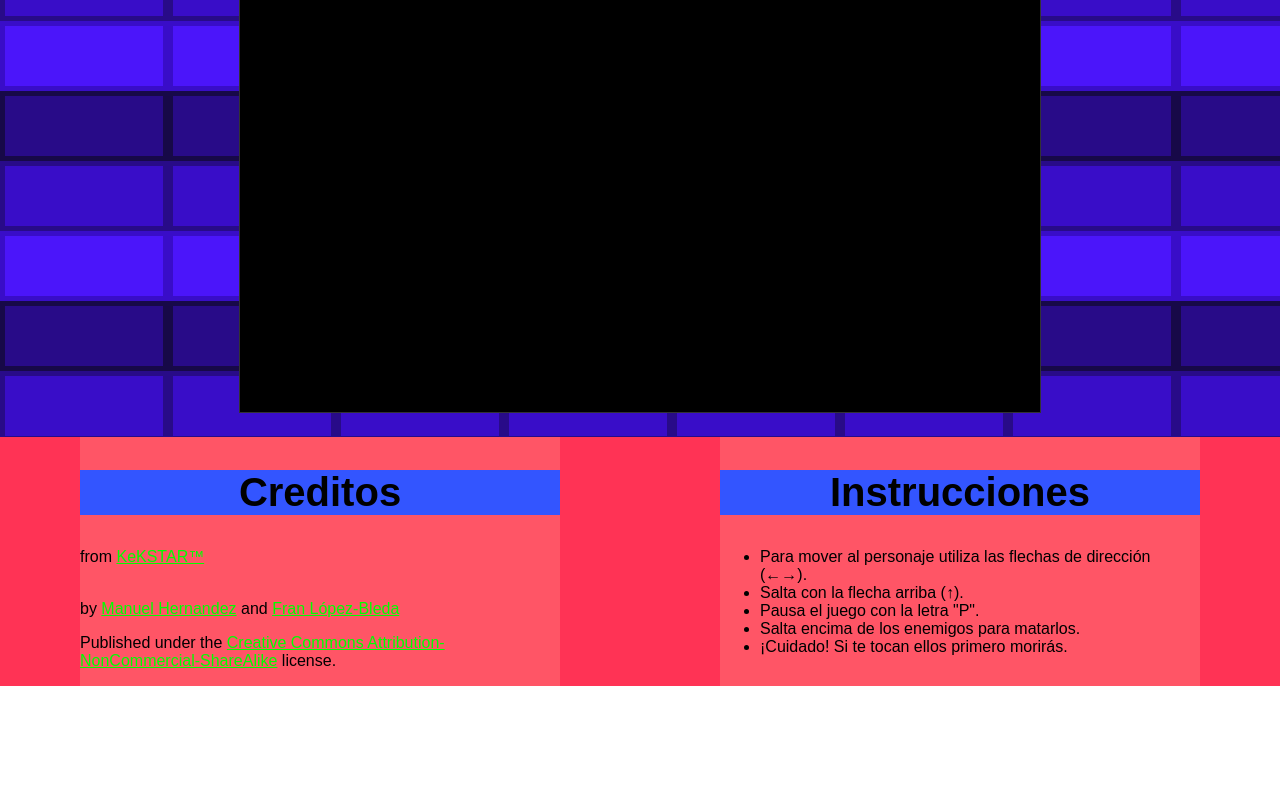
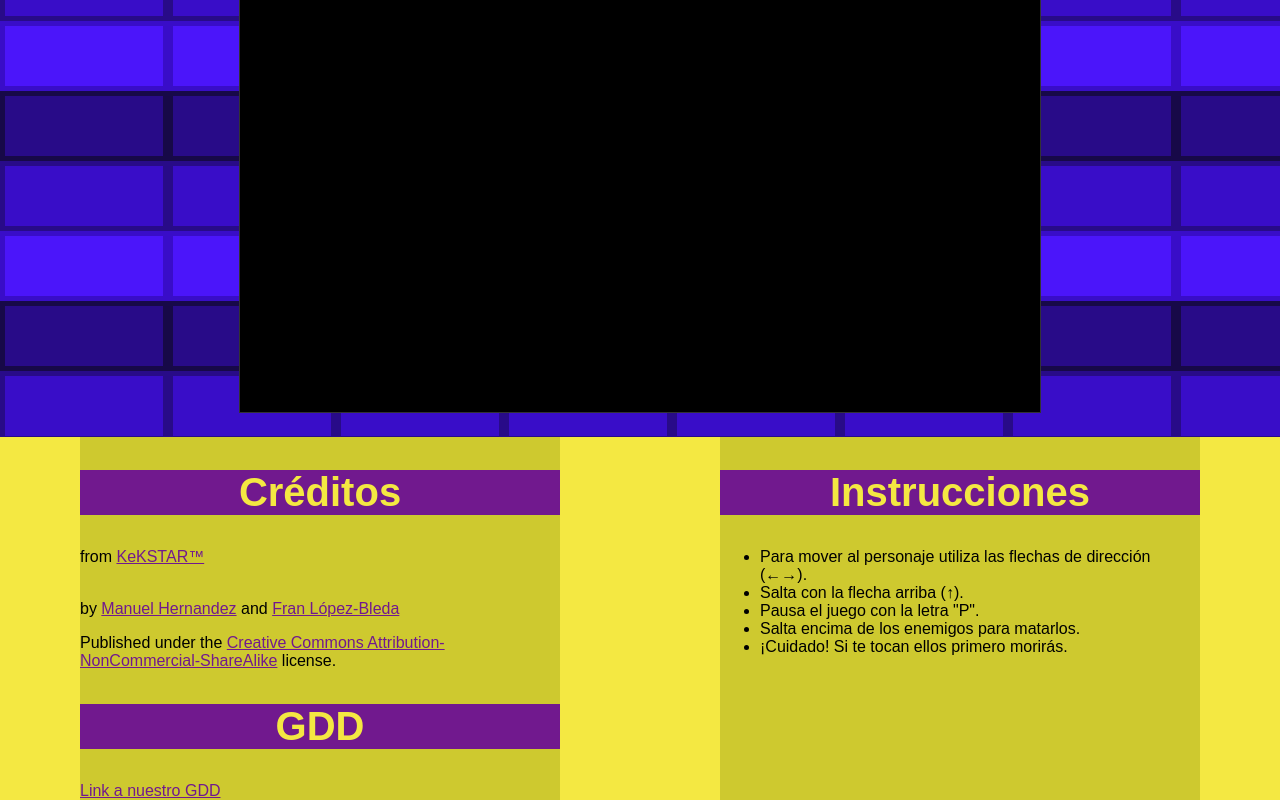
Before and after one commit to usabilidadgang/usabilidadgang.github.io, a plain HTML site: page index.html in a window 1280 px wide. Shown: the part 329-1129 px from the top of the page. Before the commit the page ends 1015 px from the top, so only its background shows below. Drawn offline with Linux system fonts and the light colour scheme; a script that the page names is missing.

Commit message:
Cambiado index y css de ultima hora. Ahora puedes acceder al GDD desde un link

```diff
--- a/index.html
+++ b/index.html
@@ -27,11 +27,13 @@
   <footer>
       <section class="s2">
       <section class="s1">
-      <h2>Creditos</h2>
+      <h2>Créditos</h2>
       from <a href="http://github.com/kekstar">KeKSTAR&trade;</a></p><br>
       by <a href="http://github.com/manherna">Manuel Hernandez</a> and <a href="http://github.com/franlbc97"> Fran López-Bleda</a>
     <p class="license">Published under the <a href="http://creativecommons.org/licenses/by-nc-sa/4.0/">Creative Commons Attribution-NonCommercial-ShareAlike</a>
       license.</p>
+      <h2>GDD</h2>
+      <a href= "./GDD.pdf">Link a nuestro GDD</a>
       </section>
       <section class="s1">
         <h2>Instrucciones</h2>
--- a/styles.css
+++ b/styles.css
@@ -5,13 +5,13 @@ html {
 .s2{
   display:flex;
   justify-content: space-between;
-  background-color: #f35;
+  background-color: #f4e842;
 }
 .s1{
   width: calc(50%);
   margin-left: 5em;
   margin-right: 5em;
-  background-color: #f56;
+  background-color: #cec92f;
 }
 body {
   padding: 0;
@@ -23,11 +23,11 @@ body {
 }
 
 a {
-  color: #0f0;
+  color: #71198e;
 }
 header{
   display:run-in;
-  background-color: #35f;
+  background-color: #f4e842;
 }
 h1 {
   font-size: 56px;
@@ -36,8 +36,9 @@ h1 {
 }
 h2 {
   font-size: 40px;
+  color: #f4e842;
   text-align: center;
-  background-color: #35f;
+  background-color: #71198e;
 }
 
 main {
```
